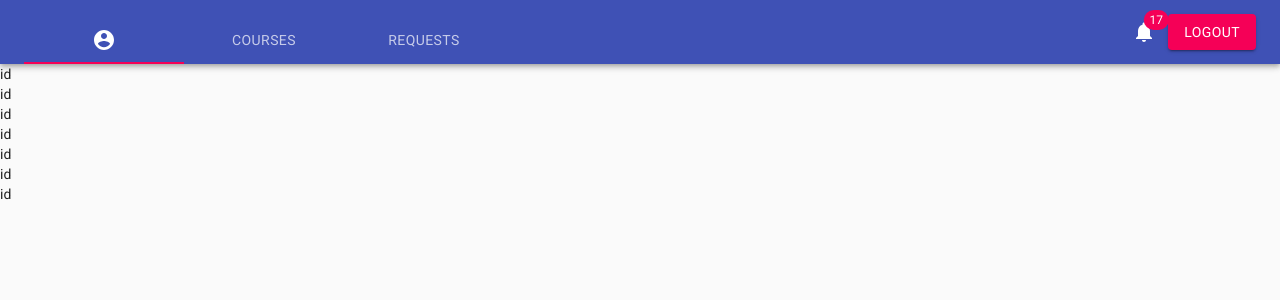
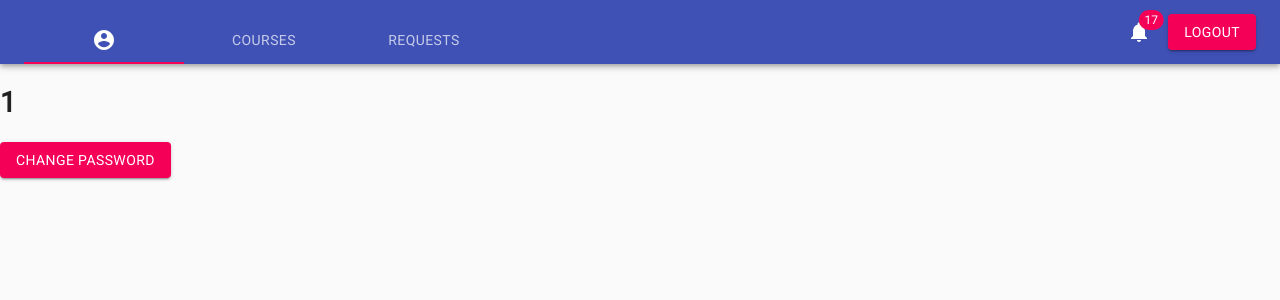
Before and after one commit to MedoRedo/guc-portal-front-end, a React (Create React App) app: page / in a window 1280 px wide. Shown: the top 300 px of the page. Built offline with nearby package versions, Linux system fonts and the light colour scheme; sample sign-in values are in the browser's storage.

Commit message:
modified NavBar

```diff
--- a/src/GUCStaffMemberPages/ChangePassword.js
+++ b/src/GUCStaffMemberPages/ChangePassword.js
@@ -65,7 +65,7 @@ function ChangePassword(props) {
     }
   }
   return (
-	localStorage.getItem('auth_token') === null ? <Redirect to="/"/> :
+	localStorage.getItem('auth_token') === null ? <Redirect to="/login"/> :
 	<Container component="main" maxWidth="xs">
 	  <CssBaseline />
 	  <div className={classes.paper}>
--- a/src/GUCStaffMemberPages/Profile.js
+++ b/src/GUCStaffMemberPages/Profile.js
@@ -1,15 +1,13 @@
 import React from 'react';
-import Logout from './Logout';
 import {Redirect, Link} from 'react-router-dom';
 import Button from '@material-ui/core/Button';
 
 
 function Profile(props) {
   return (
-    localStorage.getItem('auth_token') === null ? <Redirect to="/"/> :
+    localStorage.getItem('auth_token') === null ? <Redirect to="/login"/> :
     <>
       <h1>{localStorage.getItem('userId')}</h1>
-      <Logout/>
       <Link to="/changePassword" style={{textDecoration:'none'}}>
         <Button
           variant="contained"
--- a/src/components/Home.js
+++ b/src/components/Home.js
@@ -1,6 +1,6 @@
 import React from 'react';
 import Login from '../GUCStaffMemberPages/Login';
-import Profile from '../HODPages/HODProfile';
+import Profile from '../GUCStaffMemberPages/Profile';
 import Requests from "../HODPages/Requests";
 import Courses from "../HODPages/Courses";
 import ChangePassword from '../GUCStaffMemberPages/ChangePassword';
--- a/src/components/NavBar.js
+++ b/src/components/NavBar.js
@@ -73,7 +73,7 @@ const NavBar = (props) =>{
                         <Tab label="Courses" />
                         <Tab label="Requests"/>
                     </Tabs>
-                    <IconButton aria-label="show 17 new notifications" color="inherit">
+                    <IconButton aria-label="show 17 new notifications" color="inherit" style={{marginRight: '5px'}}>
                         <Badge badgeContent={17} color="secondary">
                             <NotificationsIcon />
                         </Badge>
```
